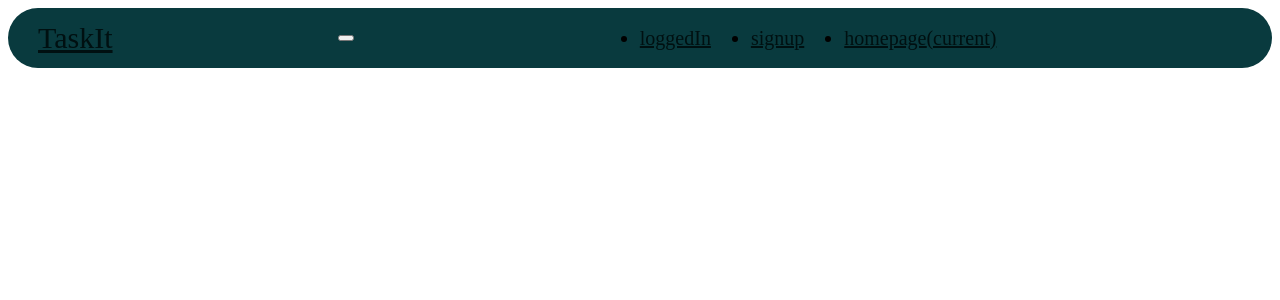
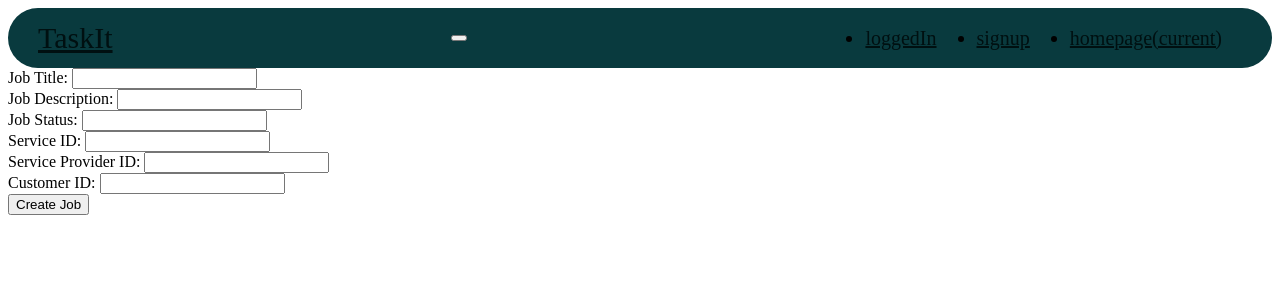
Before and after one commit to makeitouthill/taskit, a Node server app: page / in a window 1280 px wide. Shown: the top 300 px of the page. Run offline with Node 20, Linux system fonts and the light colour scheme; a user stored in the database is signed in; data that the repository does not hold is empty; some libraries are stand-ins or nearby versions.

Commit message:
add js, and modal form to homepage

```diff
--- a/controllers/api/jobRoutes.js
+++ b/controllers/api/jobRoutes.js
@@ -39,7 +39,6 @@ router.post('/api/jobs', withAuth, async (req, res) => {
     try {
       const job = await Job.create(
         {
-            job_title: req.body.job_title,
             job_description: req.body.job_description,
             job_status_name_id: req.body.job_status_name_id,
             service_id: req.body.service_id,
--- /dev/null
+++ b/public/js/homepage.js
@@ -0,0 +1,63 @@
+// Add event listener to each job offer button
+const jobOfferButtons = document.querySelectorAll('.job-offer-button');
+jobOfferButtons.forEach((button) => {
+  button.addEventListener('click', (event) => {
+    const jobOfferId = event.target.getAttribute('data-job-offer-id');
+
+    // Populate form data
+    const serviceId = document.querySelector('#service-id');
+    const serviceProviderId = document.querySelector('#service-provider-id');
+    const customerId = document.querySelector('#customer-id');
+
+    const jobOffer = jobOffers.find((offer) => offer.id === parseInt(jobOfferId));
+    jobTitle.value = jobOffer.description;
+    serviceId.value = jobOffer.service_id;
+    serviceProviderId.value = jobOffer.user_id;
+
+    // Show modal
+    const modal = document.querySelector('.modal');
+    modal.classList.add('is-active');
+  });
+});
+
+// Add event listener to close modal button
+const closeModalButton = document.querySelector('.close-modal');
+closeModalButton.addEventListener('click', () => {
+  const modal = document.querySelector('.modal');
+  modal.classList.remove('is-active');
+});
+
+// Add event listener to create job form
+const createJobForm = document.querySelector('#create-job-form');
+createJobForm.addEventListener('submit', async (event) => {
+  event.preventDefault();
+
+  const jobTitle = document.querySelector('#job-title').value;
+  const serviceId = document.querySelector('#service-id').value;
+  const serviceProviderId = document.querySelector('#service-provider-id').value;
+  const customerId = document.querySelector('#customer-id').value;
+  const jobStatusNameId = 1; // Default to "Open" status
+
+  const response = await fetch('/api/jobs', {
+    method: 'POST',
+    body: JSON.stringify({
+      job_title: jobTitle,
+      job_description: jobTitle,
+      job_status_name_id: jobStatusNameId,
+      service_id: serviceId,
+      service_provider_id: serviceProviderId,
+      customer_id: customerId
+    }),
+    headers: {
+      'Content-Type': 'application/json'
+    }
+  });
+
+  if (response.ok) {
+    alert('Job created successfully!');
+    const modal = document.querySelector('.modal');
+    modal.classList.remove('is-active');
+  } else {
+    alert('Failed to create job');
+  }
+});
--- a/views/homepage.handlebars
+++ b/views/homepage.handlebars
@@ -1,12 +1,46 @@
-{{nav}}
-<div class="container">
-    <div class="service-container">
-        {{#each services}}
-        <div class="service">
-            <h2>{{service_name}}</h2>
-            <p>{{description}}</p>
-            {{> jobOfferings job_offers}}
-        </div>
+{{#each services}}
+  <div class="service-card">
+    <h2>{{ service_name }}</h2>
+    <p>{{ description }}</p>
+    {{#if job_offers}}
+      <h4>Job Offers:</h4>
+      <ul>
+        {{#each job_offers}}
+          <li>
+            {{ description }} offered by {{ user.first_name }} {{ user.last_name }}
+            <button type="button" data-job-offer-id="{{ id }}" class="create-job-btn">Create Job</button>
+          </li>
         {{/each}}
-    </div>
+      </ul>
+    {{/if}}
+  </div>
+{{/each}}
+
+<!-- Modal for creating a new job -->
+<div class="modal" id="create-job-modal">
+  <div class="modal-content">
+    <form id="create-job-form">
+      <label for="job_title">Job Title:</label>
+      <input type="text" id="job_title" name="job_title" required>
+      <br>
+      <label for="job_description">Job Description:</label>
+      <input type="text" id="job_description" name="job_description" required>
+      <br>
+      <label for="job_status_name_id">Job Status:</label>
+      <input type="number" id="job_status_name_id" name="job_status_name_id" required>
+      <br>
+      <label for="service_id">Service ID:</label>
+      <input type="number" id="service_id" name="service_id" required>
+      <br>
+      <label for="service_provider_id">Service Provider ID:</label>
+      <input type="number" id="service_provider_id" name="service_provider_id" required>
+      <br>
+      <label for="customer_id">Customer ID:</label>
+      <input type="number" id="customer_id" name="customer_id" required>
+      <br>
+      <button type="submit">Create Job</button>
+    </form>
+  </div>
 </div>
+
+<script src="/js/homepage.js"></script>
--- a/views/partials/nav.handlebars
+++ b/views/partials/nav.handlebars
@@ -15,3 +15,4 @@
             <li class="nav-item active"><a class="nav-link" href="/">homepage<span class="sr-only">(current)</span></a></li>
         </ul>
     </div>
+</nav>
```
